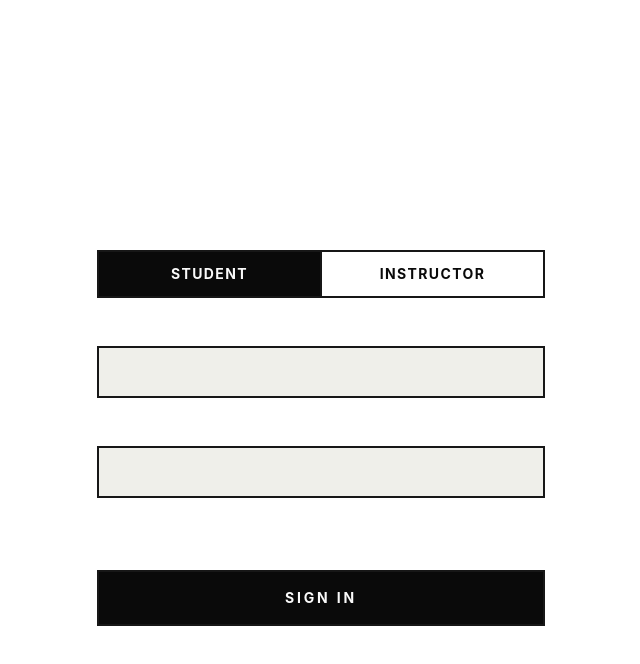
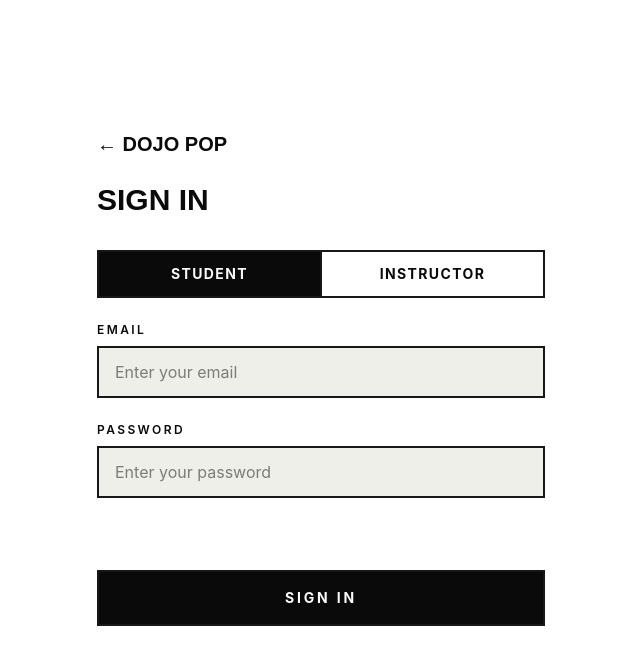
Before and after one commit to Z0rlord/dojopop.xyz, a Next.js app: page /login in a window 1280 px wide. Shown: the top 664 px of the page, without its empty margins (319-959 px from the left). Built offline with nearby package versions, Linux system fonts and the light colour scheme.

Commit message:
Fix login and signup success page label visibility

```diff
--- a/src/app/login/page.tsx
+++ b/src/app/login/page.tsx
@@ -38,8 +38,8 @@ export default function LoginPage() {
     <div className="min-h-screen bg-background p-6 flex items-center justify-center">
       <div className="max-w-md w-full">
         <header className="mb-8">
-          <Link href="/" className="font-heading font-black text-xl">← DOJO POP</Link>
-          <h1 className="font-heading text-3xl font-black mt-6">SIGN IN</h1>
+          <Link href="/" className="font-heading font-black text-xl text-foreground">← DOJO POP</Link>
+          <h1 className="font-heading text-3xl font-black mt-6 text-foreground">SIGN IN</h1>
         </header>
 
         <div className="flex gap-0 mb-6 border-2 border-neutral-900">
@@ -73,28 +73,30 @@ export default function LoginPage() {
 
         <form onSubmit={handleSubmit} className="space-y-6">
           <div>
-            <label className="block text-xs uppercase tracking-[0.2em] font-semibold mb-2">
+            <label className="block text-xs uppercase tracking-[0.2em] font-semibold mb-2 text-foreground">
               Email
             </label>
             <input
               type="email"
               required
+              placeholder="Enter your email"
               value={formData.email}
               onChange={(e) => setFormData({ ...formData, email: e.target.value })}
-              className="w-full px-4 py-3 bg-surface border-2 border-neutral-900 focus:border-accent focus:outline-none"
+              className="w-full px-4 py-3 bg-surface border-2 border-neutral-900 focus:border-accent focus:outline-none text-foreground"
             />
           </div>
 
           <div>
-            <label className="block text-xs uppercase tracking-[0.2em] font-semibold mb-2">
+            <label className="block text-xs uppercase tracking-[0.2em] font-semibold mb-2 text-foreground">
               Password
             </label>
             <input
               type="password"
               required
+              placeholder="Enter your password"
               value={formData.password}
               onChange={(e) => setFormData({ ...formData, password: e.target.value })}
-              className="w-full px-4 py-3 bg-surface border-2 border-neutral-900 focus:border-accent focus:outline-none"
+              className="w-full px-4 py-3 bg-surface border-2 border-neutral-900 focus:border-accent focus:outline-none text-foreground"
             />
           </div>
 
--- a/src/app/signup/page.tsx
+++ b/src/app/signup/page.tsx
@@ -98,12 +98,12 @@ export default function SignupPage() {
       <div className="min-h-screen bg-background p-6">
         <div className="max-w-lg mx-auto">
           <header className="mb-8">
-            <Link href="/" className="font-heading font-black text-xl">← DOJO POP</Link>
+            <Link href="/" className="font-heading font-black text-xl text-foreground">← DOJO POP</Link>
           </header>
 
           <div className="border-2 border-neutral-900 p-8">
             <div className="border-l-4 border-accent pl-4 mb-6">
-              <h2 className="font-heading text-2xl font-black">ACCOUNT CREATED</h2>
+              <h2 className="font-heading text-2xl font-black text-foreground">ACCOUNT CREATED</h2>
             </div>
 
             <div className="space-y-6">
```
